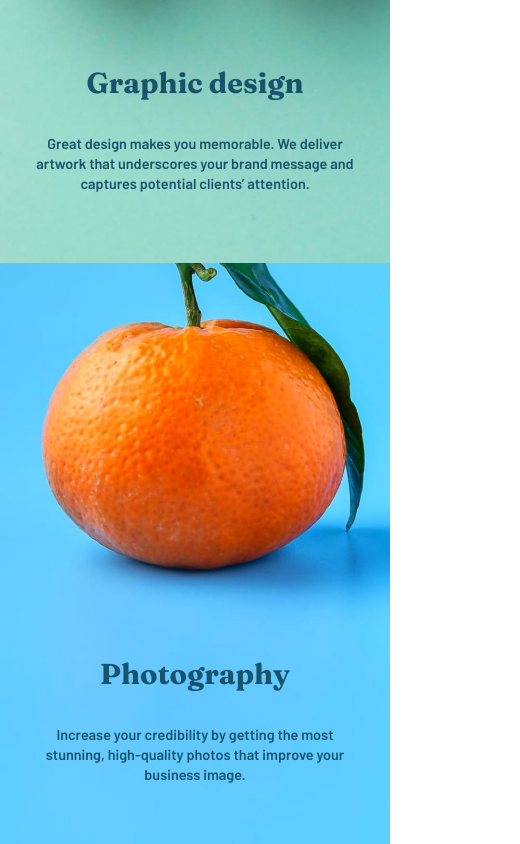
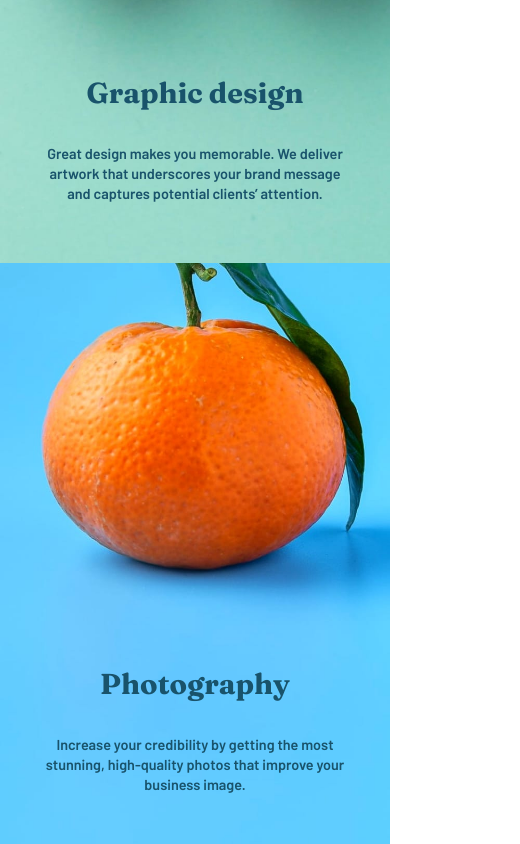
Before and after one commit to mohan2002/sunnyside-agency-landing-page-main, a plain HTML site: page index.html in a window 390 px wide. Shown: the part 2860-3704 px from the top of the page, 520 px wide, since content can reach past the window. Drawn offline with Linux system fonts and the light colour scheme.

Commit message:
min-updated

```diff
--- a/Styles/styles.css
+++ b/Styles/styles.css
@@ -6,6 +6,7 @@
 body{
     margin: 0px;
     padding: 0px;
+    overflow-x: hidden;
 }
 
 .hero{
@@ -440,12 +441,14 @@ body{
 
 .Row-3-left-content{
     width: 50%;
+    min-width: 50%;
     font-size: 0.9rem;
     font-weight: 600;
     line-height: 20px;
 }
 .Row-3-right-content{
     width: 50%;
+    min-width: 50%;
     font-size: 0.9rem;
     font-weight: 600;
     line-height: 20px;
@@ -487,15 +490,10 @@ body{
 }
 
 @media all and (max-width:400px){
-
-
-
-    .Row-3-left-inner{
-        width: 650px;
-        margin-bottom: 20px;
+    .Row-3-left-content{
+        min-width: 80%;
     }
-    .Row-3-right-inner{
-        width: 650px;
-        margin-bottom: 20px;
+    .Row-3-right-content{
+        min-width: 80%;
     }
 }
```
